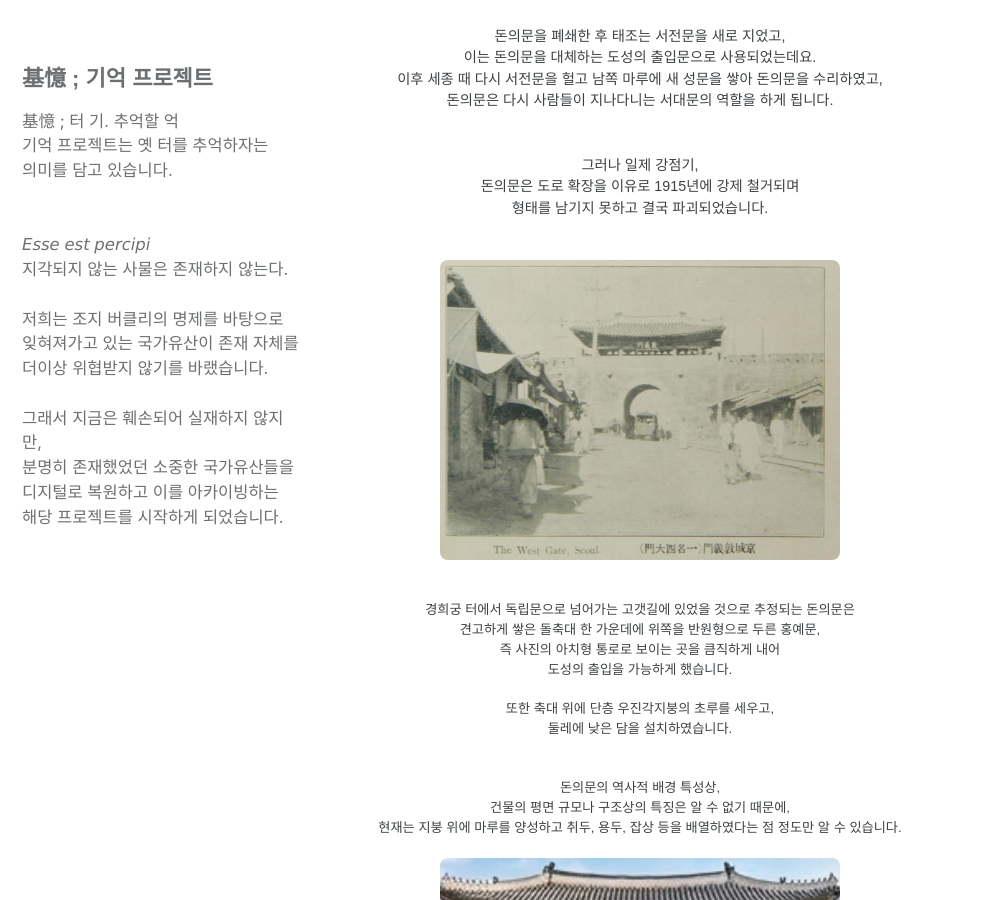
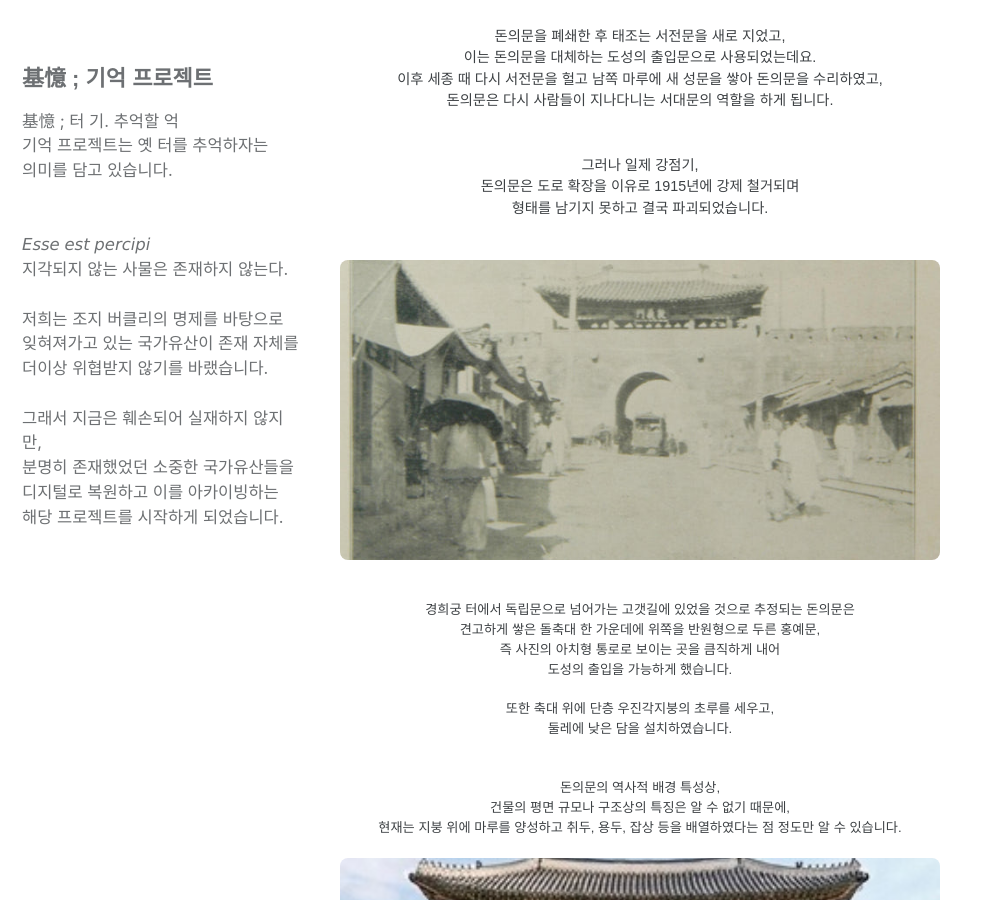
Before and after one commit to ArchiveCulturalHeritage/ArchiveCulturalHeritage.github.io, a Jekyll site: the page built from _posts/2026-04-15-돈의문.md, in a window 1280 px wide and 900 px high, scrolled down 474 px. Shown: the whole window, without its empty margins (0-981 px from the left). Built offline with Jekyll 4.4.1, drawn with Linux system fonts in a browser that asks for light colours; cached includes are drawn as plain includes; some web fonts are replaced.

Commit message:
Increase image width for 돈의문 post

```diff
--- a/_posts/2026-04-15-돈의문.md
+++ b/_posts/2026-04-15-돈의문.md
@@ -41,7 +41,7 @@ date: 2026-04-15
 </div>
 
 <div style="text-align: center; margin: 20px 0;">
-  <img src="/assets/images/ehsdmlans-rhkrj.jpg" alt="돈의문" style="width: 400px; height: 300px; object-fit: cover; border-radius: 8px;">
+  <img src="/assets/images/ehsdmlans-rhkrj.jpg" alt="돈의문" style="width: 600px; height: 300px; object-fit: cover; border-radius: 8px;">
 </div>
 
 
@@ -60,7 +60,7 @@ date: 2026-04-15
 </div>
 
 <div style="text-align: center; margin: 20px 0;">
-  <img src="/assets/images/ehsdmlans-rngus.jpg" alt="돈의문" style="width: 400px; height: 300px; object-fit: cover; border-radius: 8px;">
+  <img src="/assets/images/ehsdmlans-rngus.jpg" alt="돈의문" style="width: 600px; height: 300px; object-fit: cover; border-radius: 8px;">
 </div>
 
 <!-- 영상 삽입 위치 (유튜브 예시)
```
